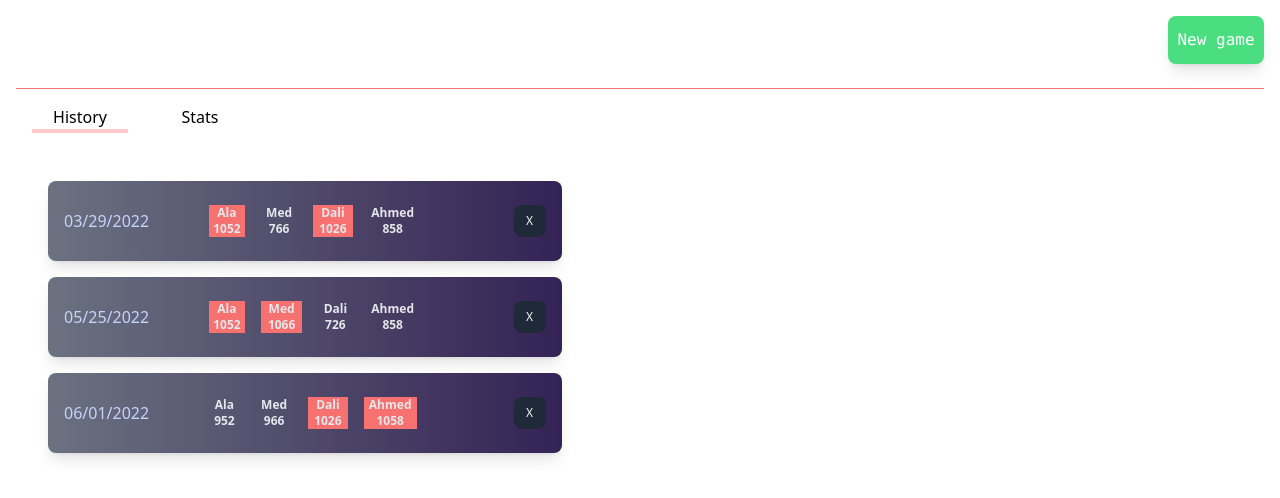
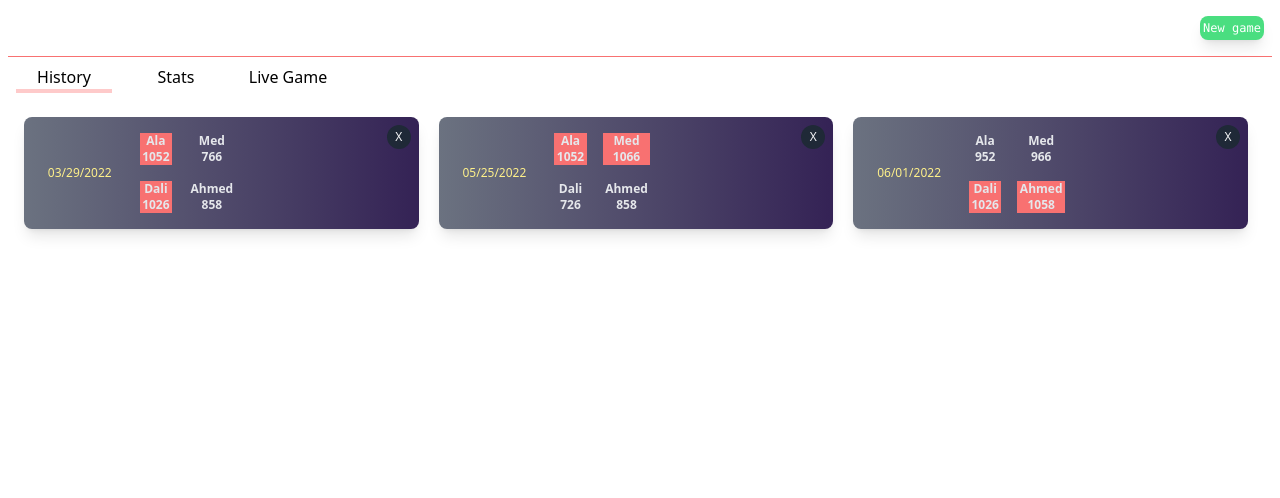
Before and after one commit to alamannai/rami-board, a React (Create React App) app: page / in a window 1280 px wide. Shown: the top 498 px of the page. Built offline with nearby package versions, Linux system fonts and the light colour scheme; no server answers.

Commit message:
membersfix

```diff
--- a/src/App.js
+++ b/src/App.js
@@ -1,6 +1,7 @@
 import './App.css';
 import Home from './Components/Home';
 import Stats from './Components/Stats';
+import Live from './Components/Live';
 import SharedLayout from './Components/SharedLayout';
 import React, { useState, useEffect } from "react";
 import { useSelector } from 'react-redux';
@@ -90,6 +91,7 @@ function App() {
           <Route path='/' element={<SharedLayout />} >
             <Route index element={<Home data={mlist} />} />
             <Route path="stats" element={<Stats />} />
+            <Route path="live" element={<Live />} />
           </Route>
         </Routes>
       </BrowserRouter>
--- /dev/null
+++ b/src/Components/AddPlayer.js
@@ -0,0 +1,72 @@
+import React, { useState} from 'react';
+import axios from 'axios';
+import { ImCancelCircle } from "react-icons/im";
+
+function AddPlayer() {
+    const [btnState, setBtnState] = useState(true);
+    const [name, setName] = useState('');
+    const [alertText, setAlertText] = useState('');
+
+      // Post a player
+      const addMemberandler = () => {
+        if (name.length  < 3  || name.charAt(name.length -1) === " " ) {
+            name.length  < 3 ?
+            setAlertText("Name shouldn't be empty or less than 3 characters .")
+            :
+            setAlertText("Name shouldn't end with space .")
+           ;
+
+        } else {
+            axios.post('http://localhost:8000/api/members/', { 'name': name});
+            setAlertText("");
+            setName("");
+            setBtnState(true);
+        }
+};
+
+  return (
+    <div className="w-full lg:w-96 p-2 grid grid-cols-5 gap-2 rounded-lg text-gray-700
+    overflow-hidden shadow-lg bg-gradient-to-r from-gray-300
+    to-[#445588] pb-6 relative" >
+        <h5 className="col-start-2 col-span-3 mt-4 block text-gray-800 place-self-center
+                        text-sm font-bold ">Add Member</h5>
+        {btnState? <button className="absolute bottom-5 w-16 h-8 bg-gray-200 rounded-lg right-3 text-gray-800 font-bold"
+                        onClick={()=> {setBtnState(false)}}>
+             >>>
+        </button>
+        :
+        <>
+            <button className="h-4 w-4 ml-2 absolute top-2 right-2 text-black font-bold
+                            text-center rounded-lg "
+                    onClick={()=> {
+                                        setBtnState(true);
+                                        setAlertText("");
+                                        setName("");
+            }}>
+                <ImCancelCircle className="m-auto place-self-center " />
+            </button>
+
+            <label className="col-start-1 place-self-center mt-4 block text-gray-700 text-sm font-bold"> Name </label>
+
+            <input
+                className="mt-4 col-start-2 col-span-3 shadow appearance-none border rounded w-full py-2 px-3
+                text-gray-700 leading-tight focus:outline-none focus:shadow-outline text-bold"
+                placeholder='Member Name' onChange={event => setName(event.target.value)}
+                value={name}/>
+
+            <button
+                className=" col-start-5 grow h-8 w-8 mt-3 bg-indigo-200 font-semibold text-center rounded-lg
+                shadow-lg text-black place-self-center "  onClick={addMemberandler}>
+                +
+            </button>
+            <div className='w-full ml-2 col-start-1 text-gray-800 col-span-4'>{alertText}</div>
+        </>
+        }
+
+
+
+    </div>
+  );
+}
+
+export default AddPlayer;
--- /dev/null
+++ b/src/Components/Live.js
@@ -0,0 +1,15 @@
+
+
+import React from "react";
+
+function Live(props) {
+  return (
+    <>
+      this is live ...
+
+    </>
+
+  );
+}
+
+export default Live;
--- a/src/Components/MatchItem.js
+++ b/src/Components/MatchItem.js
@@ -7,44 +7,46 @@ function MatchItem(props) {
         .then(res => console.log(res.data)) }
     return (
     <>
-        <button className="w-70 p-2 grid grid-cols-5 gap-2 rounded-lg text-gray-700
+        <div className="w-full grid grid-cols-4 gap-1 rounded-lg text-gray-700
             overflow-hidden shadow-lg bg-[#662288] bg-gradient-to-r from-gray-500
             to-[#342255] relative ">
 
-             <div className='text-indigo-200 col-start-1 place-self-center ml-2'>{props.match.date}</div>
-            <div className="col-start-2 col-span-3 p-2 w-60 ml-4 place-self-center">
-                <ul className='flex'>
+             <div className='text-yellow-200 text-xs w-16 ml-4 col-start-1 place-self-center  '>
+                 {props.match.date}</div>
+            <div className="col-start-2 col-span-2 p-2 w-32 place-self-start">
+                <ul className='grid grid-rows-2'>
                 <li className={props.match.players[0].isLost?
-                    "font-bold text-gray-200 text-xs m-2 bg-red-400"
+                    "font-bold text-gray-200 text-xs m-2 text-center row-start-1 bg-red-400"
                 :
-                    "font-bold text-gray-200 text-xs m-2"}>
+                    "font-bold text-gray-200 text-xs text-center row-start-1 m-2"}>
                         {props.match.players[0].name}  {props.match.players[0].score}
                     </li>
                     <li className={props.match.players[1].isLost?
-                    "font-bold text-gray-200 text-xs m-2 bg-red-400"
+                    "font-bold text-gray-200 text-xs text-center row-start-1 m-2 bg-red-400"
                 :
-                    "font-bold text-gray-200 text-xs m-2"}>
+                    "font-bold text-gray-200 text-xs text-center row-start-1 m-2"}>
                         {props.match.players[1].name}  {props.match.players[1].score}
                     </li>
                     <li className={props.match.players[2].isLost?
-                    "font-bold text-gray-200 text-xs m-2 bg-red-400"
+                    "font-bold text-gray-200 text-xs text-center row-start-2 m-2 bg-red-400"
                 :
-                    "font-bold text-gray-200 text-xs m-2"}>
+                    "font-bold text-gray-200 text-xs text-center row-start-2 m-2"}>
                         {props.match.players[2].name}  {props.match.players[2].score}
                     </li>
                     <li className={props.match.players[3].isLost?
-                    "font-bold text-gray-200 text-xs m-2 bg-red-400"
+                    "font-bold text-gray-200 text-xs text-center row-start-2 m-2 bg-red-400"
                 :
-                    "font-bold text-gray-200 text-xs m-2"}>
+                    "font-bold text-gray-200 text-xs text-center row-start-2 m-2"}>
                         {props.match.players[3].name}  {props.match.players[3].score}
                     </li>
                 </ul>
             </div>
             <button onClick={() => deleteProjectHandler()}
-                className="grow h-8 w-8 bg-gray-800 rounded-lg text-center
-                col-start-4 text-xs text-gray-100 absolute right-4 top-6 hover:bg-gray-400" >X</button>
-
-        </button>
+                className="grow h-6 w-6 bg-gray-800 rounded-full text-center
+                col-start-4 text-xs text-gray-100 absolute right-2 top-2 hover:bg-gray-400" >
+                    X
+            </button>
+        </div>
     </>
     )
 }
--- a/src/Components/MatchList.js
+++ b/src/Components/MatchList.js
@@ -3,9 +3,10 @@ import MatchItem from './MatchItem'
 function MatchList(props) {
     return (
         <div>
-            <ul className='mb-6 '>
+            <ul className='grid grid-cols-1 xs:grid-cols-1 sm:grid-cols-1 md:grid-cols-3
+                    lg:grid-cols-3 xl:grid-cols-3 gap-1'>
                 {props.matchList.map(match =>
-                    <li className='m-4'> <MatchItem key={match.id} match={match} /></li>
+                    <li className='m-2'> <MatchItem key={match.id} match={match} /></li>
 
                      )}
             </ul>
--- /dev/null
+++ b/src/Components/MemberList.js
@@ -0,0 +1,18 @@
+import PlayerSection from './PlayerSection';
+
+function MemberList(props) {
+    return (
+        <div >
+            <ul >
+                {props.memberList.map(member =>
+                    <li key={member.name} className='w-full lg:w-96 bg-[#662266] bg-gradient-to-r from-gray-500
+                    to-[#662266] mt-4 rounded-lg '> <PlayerSection  name={member.name} />
+                    </li>
+
+                     )}
+            </ul>
+        </div>
+    )
+}
+
+export default MemberList;
--- a/src/Components/Nav.js
+++ b/src/Components/Nav.js
@@ -2,27 +2,34 @@ import React, { useState }  from "react";
 import { Link } from "react-router-dom";
 
 function Nav() {
-    const [isSlected, setIsSlected] = useState(true);
-    const slc = "underline decoration-2 underline-offset-4";
+    const [isSlected, setIsSlected] = useState(0);
 
     return (
       <>
-        <ul className='flex flew-row gap-6'>
-          <li className={slc}>
+        <ul className='flex flew-row gap-4'>
+          <li className=''>
             <Link to="/">
-                <button className='w-24' onClick={() => {setIsSlected(true)}}>
+                <button className='w-24' onClick={() => {setIsSlected(0)}}>
                     History
                 </button>
             </Link>
-            { isSlected ? <div className='w-24 h-1 bg-red-200'></div> : <div ></div> }
+            { isSlected === 0 ? <div className='w-24 h-1 bg-red-200'></div> : <div ></div> }
           </li>
           <li className=''>
             <Link to="/stats">
-                <button className='w-24' onClick={() => {setIsSlected(false)}}>
+                <button className='w-24' onClick={() => {setIsSlected(1)}}>
                     Stats
                 </button>
             </Link>
-            { isSlected ? <div></div> : <div className='w-24 h-1 bg-red-200'></div> }
+            { isSlected === 1 ? <div className='w-24 h-1 bg-red-200'></div> :  <div></div>}
+          </li>
+          <li className=''>
+            <Link to="/live">
+                <button className='w-24' onClick={() => {setIsSlected(2)}}>
+                    Live Game
+                </button>
+            </Link>
+            { isSlected=== 2 ? <div className='w-24 h-1 bg-red-200'></div> :  <div></div> }
           </li>
         </ul>
 
--- a/src/Components/PlayerSection.js
+++ b/src/Components/PlayerSection.js
@@ -4,12 +4,14 @@ import { GrUpdate } from "react-icons/gr";
 import { ImCancelCircle } from "react-icons/im";
 import { changeName } from "../features/Cart/cartSlice";
 import { useDispatch } from 'react-redux' ;
+import axios from 'axios';
 
 function PlayerSection(props) {
     const [edit, setEdit] = useState(false);
     const [playerName, setPlayerName] = useState('');
     const dispatch = useDispatch();
     const id = props.id;
+
     function hundleClicked(){
          setEdit(true);
 
@@ -18,7 +20,9 @@ function PlayerSection(props) {
 
         setEdit(false);
    }
-
+   const deleteMemberHandler = (name) => {
+      axios.delete(`http://localhost:8000/api/members/${name}`)
+          .then(res => console.log(res.data)) }
 
     return (
       <div className=" grid grid-cols-3 items-center h-24 gap-2 ">
@@ -28,12 +32,16 @@ function PlayerSection(props) {
 
 
         { edit === false ?
-            <div className="col-start-3 p-4 flex place-content-end items-center h-full " >
+            <div className="col-start-3 p-2 flex place-content-end items-center h-full relative" >
             <button className="self-start h-8 w-8 bg-sky-600 font-semibold text-center rounded-lg
                         shadow-lg text-white"
                     onClick={hundleClicked}>
                       <IoSettingsSharp className="m-auto place-self-center" />
             </button>
+            <button
+                className="absolute bottom-2 h-8 w-8 bg-red-400 font-semibold text-center rounded-lg
+                shadow-lg text-white" onClick={() => deleteMemberHandler(props.name)} >X</button>
+
             </div>
             :
             <div className="col-start-2 col-span-2 p-2 w-full">
--- a/src/Components/SharedLayout.js
+++ b/src/Components/SharedLayout.js
@@ -5,19 +5,19 @@ import { Outlet } from "react-router-dom";
 function SharedLayout() {
     return (
       <>
-      <div className='p-0 m-0  flex place-content-end'>
+      <div className='p-0 xs:max-w-xs m-0 flex place-content-end'>
         <button
-          className="h-12 w-24 self-center font-mono text-semibold m-2 mr-4 mt-4 bg-green-400 text-white
-          text-center rounded-lg shadow-lg ">
+          className="h-6 w-16 self-end font-mono m-2 mr-4 mt-4 bg-green-400 text-white
+          text-center text-xs rounded-lg shadow-lg ">
           New game
         </button>
       </div>
 
-      <hr className='m-4 border-1 border-red-400 ' />
+      <hr className='m-2 border-1 border-red-400 ' />
 
-        <div className='m-2 ml-8'>
+        <div className='m-2 ml-4'>
         <Nav />
-        <div className=' mt-12 mr-4'>
+        <div className=' mt-4 mr-4'>
             <Outlet />
         </div>
       </div>
--- a/src/Components/Stats.js
+++ b/src/Components/Stats.js
@@ -1,9 +1,38 @@
-import React from "react";
+import React, { useState, useEffect } from "react";
+import AddPlayer from './AddPlayer';
+import MemberList from './MemberList';
+import axios from 'axios';
 
-function Stats(props) {
+function Stats() {
+    const [memberList, setMemberList] = useState([]);
+
+      // Read all members
+      useEffect(() => {
+        axios.get('http://localhost:8000/api/members/')
+          .then(res => {
+            setMemberList(res.data)
+          })
+      });
     return (
       <>
-        this is stats ...
+      <div className='grid grid-cols-1 xs:grid-cols-1 sm:grid-cols-1 md:grid-cols-2
+                    lg:grid-cols-2 xl:grid-cols-2 gap-1 '>
+        <div className="col-start-1">
+          <AddPlayer />
+
+          <h2 className="mt-4">List of Members :</h2>
+          {memberList.length > 0 ? <MemberList memberList={memberList} />
+          :
+          <h1 className ="mt-6 text-bold text-gray-700 place-self-center">No Members for now !</h1>
+          }
+
+        </div>
+        <div className="">
+          <h3 className="mt-4">Some Other Stats ...</h3>
+        </div>
+      </div>
+
+
 
       </>
 
```
